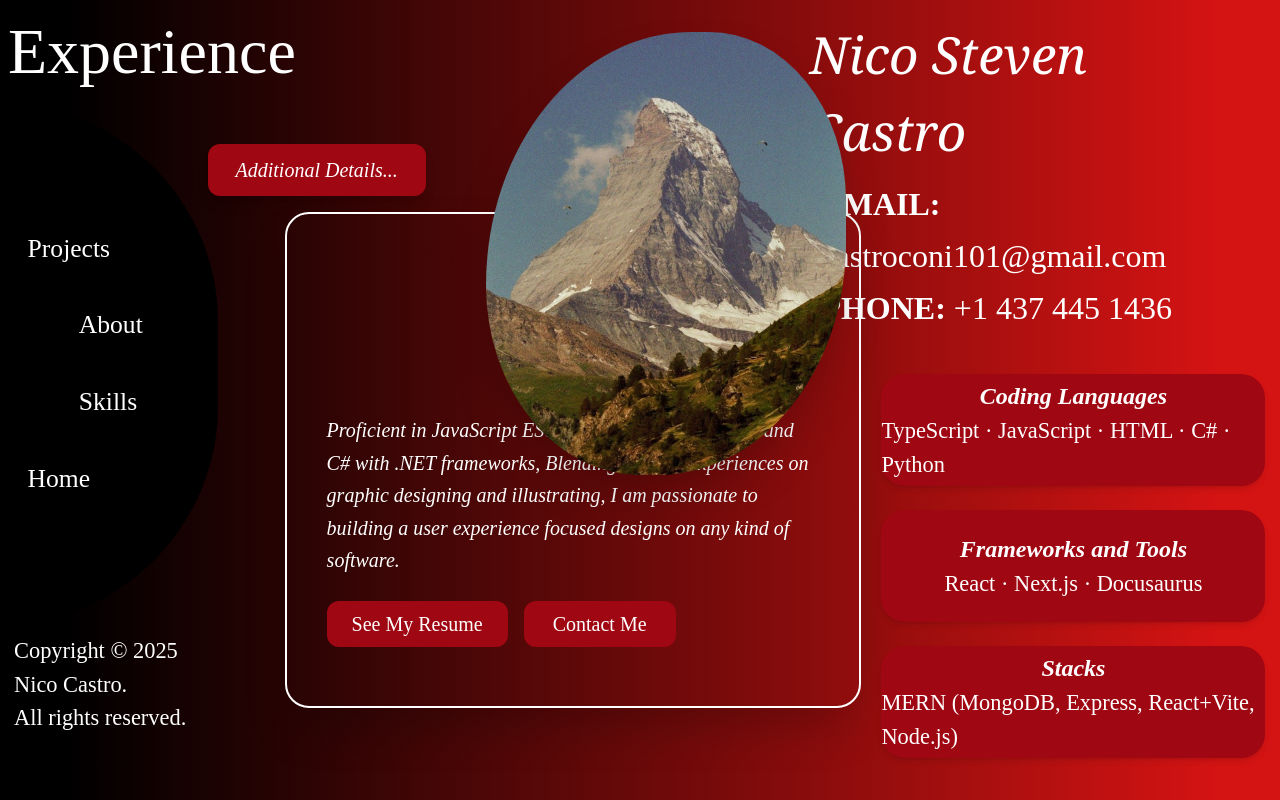
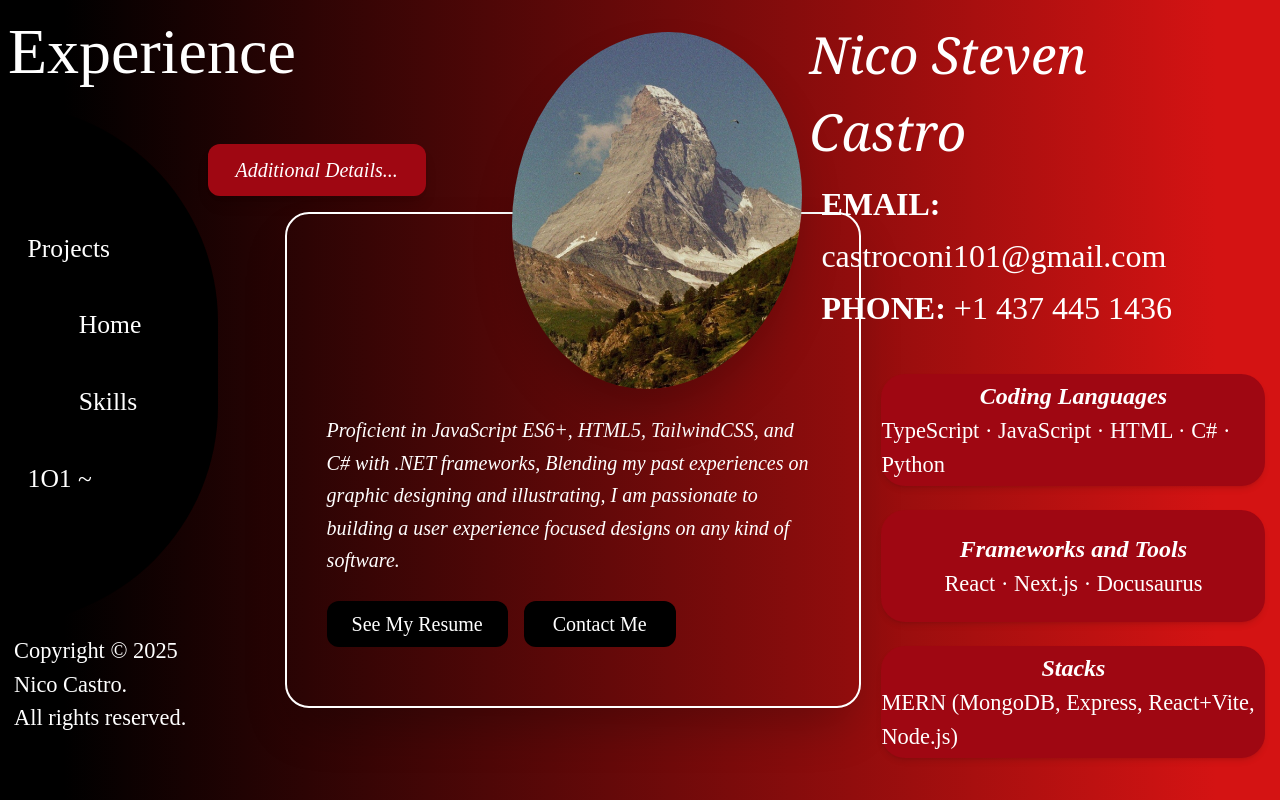
Before and after one commit to Steven101projects/NEXT.JS-101ProjectsPORT2025, a Next.js app: page /experience in a window 1280 px wide. Built offline with nearby package versions, Linux system fonts and the light colour scheme.

Commit message:
Finalized Skills Page

```diff
--- a/app/experience/page.tsx
+++ b/app/experience/page.tsx
@@ -10,12 +10,12 @@ export default function Experience() {
            <Image
     src="/profile.jpg"
     alt="Profile image"
-    width={360}
-    height={360}
+    width={290}
+    height={290}
     className="
-        absolute top-8 left-[38vw] z-10
+        absolute top-8 left-[40vw] z-10
         object-cover
-        rounded-[60%_40%_55%_45%]
+        rounded-[65%_55%_65%_55%]
         shadow-2xl
     "
 />
--- a/components/exp-components/ExpCenter.tsx
+++ b/components/exp-components/ExpCenter.tsx
@@ -66,7 +66,7 @@ export default function ExpCenter() {
         <button
             className="
                 px-6 py-2 rounded-xl
-                bg-red-800 border border-transparent
+                bg-black border border-transparent
                 text-white cursor-pointer
                 transition-all duration-300
                 hover:bg-transparent hover:border-white
@@ -86,7 +86,7 @@ export default function ExpCenter() {
         }
         className="
             px-7 py-2 rounded-xl
-            bg-red-800 border border-transparent
+            bg-black border border-transparent
             text-white cursor-pointer
             transition-all duration-300
             hover:bg-transparent hover:border-white
--- a/components/exp-components/NavWheel.tsx
+++ b/components/exp-components/NavWheel.tsx
@@ -19,10 +19,10 @@ export default function NavWheel() {
 
       {/* About */}
       <Link
-        href="/"
+        href="/home"
         className="group relative text-[2vw] mb-[3vw] ml-[6vw] hover:font-mono pl-0.5 hover:text-black transition-all duration-200 transform hover:scale-110 overflow-hidden rounded-md"
       >
-        <span className="relative z-10">About</span>
+        <span className="relative z-10">Home</span>
         <span className="absolute inset-0 bg-gradient-to-r from-gray-200 via-white/80 to-transparent opacity-0 group-hover:opacity-100 transition-opacity duration-500 ease-in-out"></span>
         <span className="absolute inset-0 bg-gradient-to-r from-white/70 via-white/40 to-transparent translate-x-[-100%] group-hover:translate-x-[100%] transition-transform duration-1000 ease-in-out"></span>
       </Link>
@@ -39,10 +39,10 @@ export default function NavWheel() {
 
       {/* Home */}
       <Link
-        href="/home"
+        href="/"
         className="group relative text-[2vw] ml-[2vw] pl-0.5 hover:font-mono hover:text-black transition-all duration-200 transform hover:scale-110 overflow-hidden rounded-md"
       >
-        <span className="relative z-10">Home</span>
+        <span className="relative z-10">1O1 ~</span>
         <span className="absolute inset-0 bg-gradient-to-r from-gray-200 via-white/80 to-transparent opacity-0 group-hover:opacity-100 transition-opacity duration-500 ease-in-out"></span>
         <span className="absolute inset-0 bg-gradient-to-r from-white/70 via-white/40 to-transparent translate-x-[-100%] group-hover:translate-x-[100%] transition-transform duration-1000 ease-in-out"></span>
       </Link>
```
